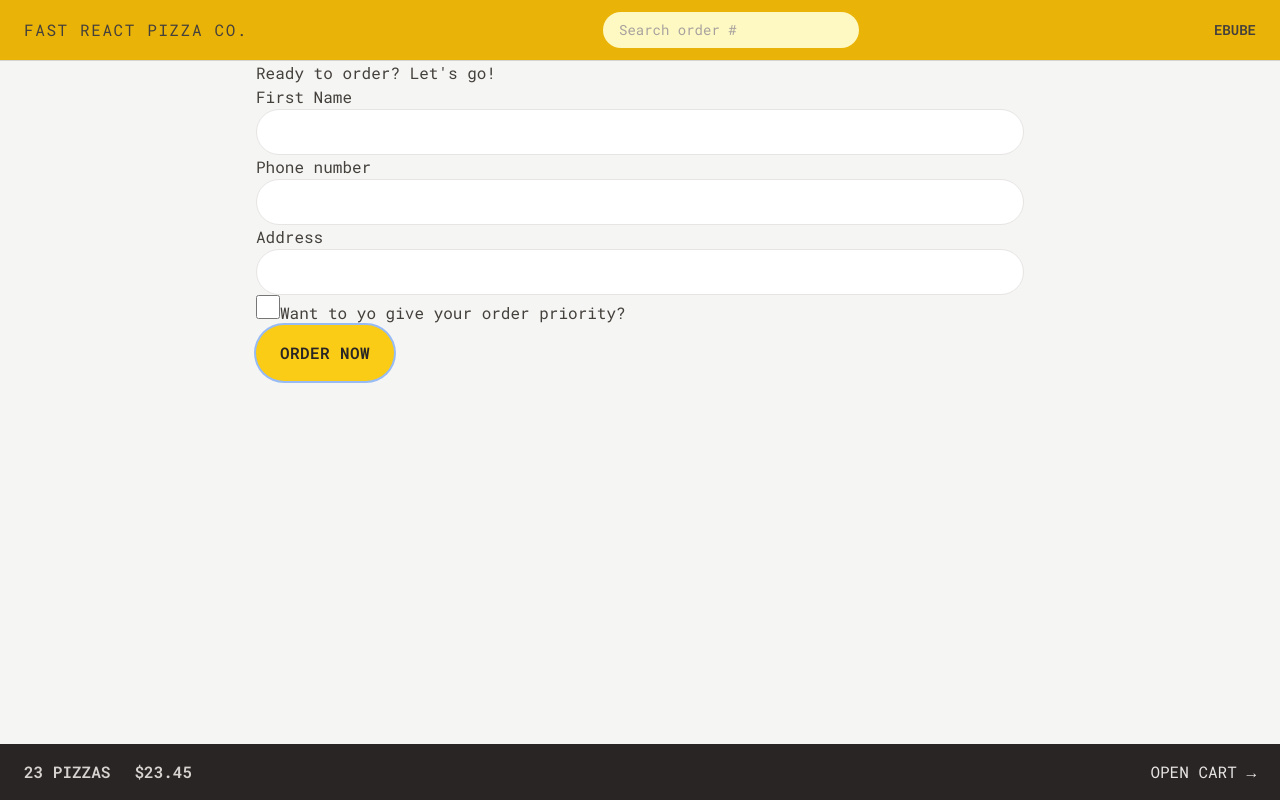
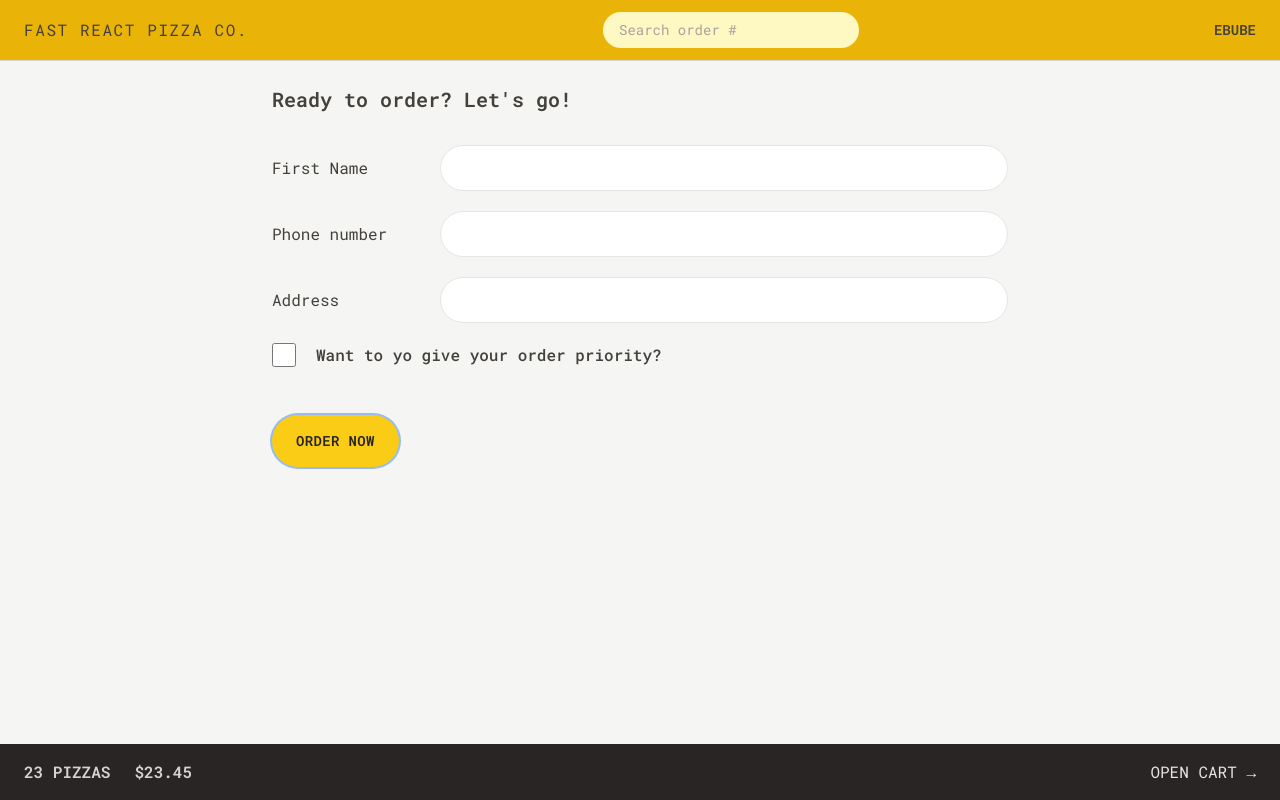
Before and after one commit to williamsconcepts/16-fast-react-pizza, a React (Vite) app: page /order/new in a window 1280 px wide. Built offline with nearby package versions, Linux system fonts and the light colour scheme.

Commit message:
Styling the Order Form

```diff
--- a/src/features/order/CreateOrder.jsx
+++ b/src/features/order/CreateOrder.jsx
@@ -38,31 +38,42 @@
   const cart = fakeCart;
 
   return (
-    <div>
-      <h2>Ready to order? Let&apos;s go!</h2>
+    <div className="px-4 py-6">
+      <h2 className="mb-8 text-xl font-semibold">
+        Ready to order? Let&apos;s go!
+      </h2>
 
       <Form method="POST">
-        <div>
-          <label>First Name</label>
-          <input className="input" type="text" name="customer" required />
+        <div className="mb-5 flex flex-col gap-2 sm:flex-row sm:items-center">
+          <label className="sm:basis-40">First Name</label>
+          <input className="input grow" type="text" name="customer" required />
         </div>
 
-        <div>
-          <label>Phone number</label>
-          <div>
-            <input className="input" type="tel" name="phone" required />
+        <div className="mb-5 flex flex-col gap-2 sm:flex-row sm:items-center">
+          <label className="sm:basis-40">Phone number</label>
+          <div className="grow">
+            <input className="input w-full" type="tel" name="phone" required />
           </div>
-          {formError?.phone && <p className="error">{formError.phone}</p>}
+          {formError?.phone && (
+            <p className="mt-2 rounded-md bg-red-100 p-2 text-xs text-red-700">
+              {formError.phone}
+            </p>
+          )}
         </div>
 
-        <div>
-          <label>Address</label>
-          <div>
-            <input className="input" type="text" name="address" required />
+        <div className="mb-5 flex flex-col gap-2 sm:flex-row sm:items-center">
+          <label className="sm:basis-40">Address</label>
+          <div className="grow">
+            <input
+              className="input w-full"
+              type="text"
+              name="address"
+              required
+            />
           </div>
         </div>
 
-        <div>
+        <div className="mb-12 flex items-center gap-5">
           <input
             className="h-6 w-6 accent-yellow-400 focus:outline-none focus:ring focus:ring-yellow-400 focus:ring-offset-2"
             type="checkbox"
@@ -71,7 +82,9 @@
             // value={withPriority}
             // onChange={(e) => setWithPriority(e.target.checked)}
           />
-          <label htmlFor="priority">Want to yo give your order priority?</label>
+          <label htmlFor="priority" className="font-medium">
+            Want to yo give your order priority?
+          </label>
         </div>
 
         <div>
--- a/src/index.css
+++ b/src/index.css
@@ -4,7 +4,7 @@
 
 @layer components {
   .input {
-    @apply w-full rounded-full border border-stone-200 px-4 py-2 text-sm transition-all duration-300 placeholder:text-stone-400 focus:outline-none focus:ring focus:ring-yellow-400 md:px-6 md:py-3;
+    @apply rounded-full border border-stone-200 px-4 py-2 text-sm transition-all duration-300 placeholder:text-stone-400 focus:outline-none focus:ring focus:ring-yellow-400 md:px-6 md:py-3;
   }
 }
 
--- a/src/ui/Button.jsx
+++ b/src/ui/Button.jsx
@@ -2,13 +2,13 @@
 
 function Button({ children, disabled, to, type }) {
   const base =
-    'inline-block rounded-full bg-yellow-400 font-semibold uppercase tracking-wide text-stone-800 ring-2 transition-colors duration-300 hover:bg-yellow-300 focus:bg-yellow-300 focus:outline-none focus:ring focus:ring-yellow-300 focus:ring-offset-2 disabled:cursor-not-allowed';
+    'inline-block text-sm rounded-full bg-yellow-400 font-semibold uppercase tracking-wide text-stone-800 ring-2 transition-colors duration-300 hover:bg-yellow-300 focus:bg-yellow-300 focus:outline-none focus:ring focus:ring-yellow-300 focus:ring-offset-2 disabled:cursor-not-allowed';
 
   const styles = {
     primary: base + ' px-4 py-3 md:px-6 md:py-4',
     small: base + ' px-4 py-2 md:px-5 md:py-2.5 text-xs',
     secondary:
-      'px-4 py-2.5 md:px-6 md:py-3.5 inline-block rounded-full border-2 border-stone-300 font-semibold uppercase tracking-wide focus:text-stone-400 transition-colors duration-300 hover:bg-stone-300 hover:text-stone-800 focus:outline-none focus:ring focus:ring-stone-200 focus:ring-offset-2 disabled:cursor-not-allowed',
+      'px-4 py-2.5 text-sm md:px-6 md:py-3.5 inline-block rounded-full border-2 border-stone-300 font-semibold uppercase tracking-wide focus:text-stone-400 transition-colors duration-300 hover:bg-stone-300 hover:text-stone-800 focus:outline-none focus:ring focus:ring-stone-200 focus:ring-offset-2 disabled:cursor-not-allowed',
   };
 
   if (to)
```
Also changed, not shown: index.html (+5 -2 lines).
